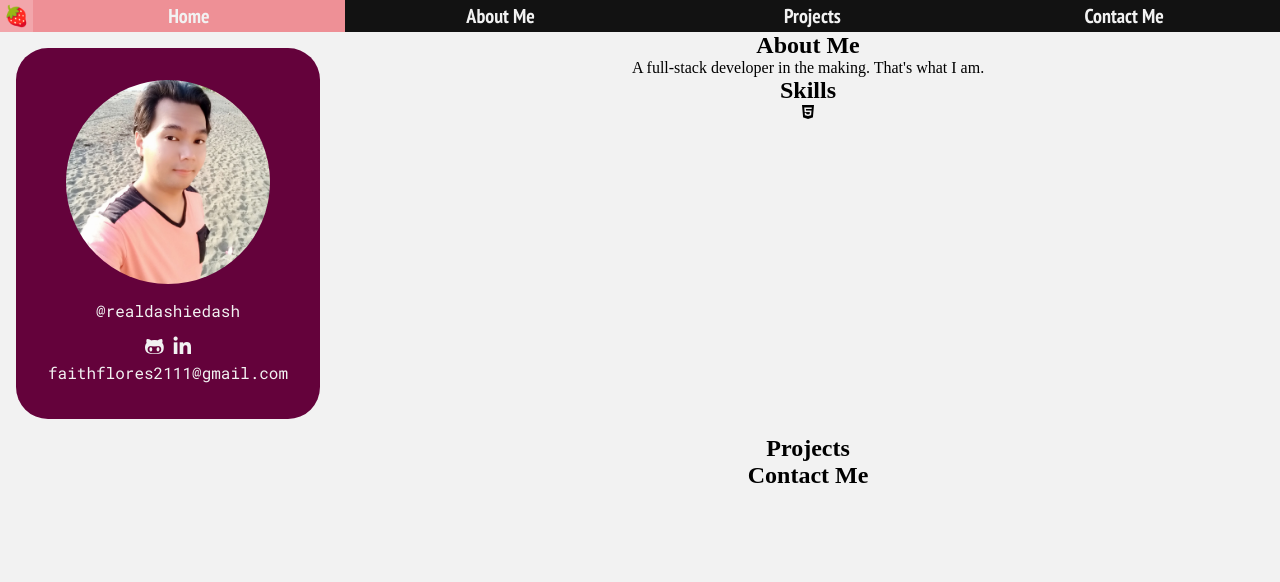
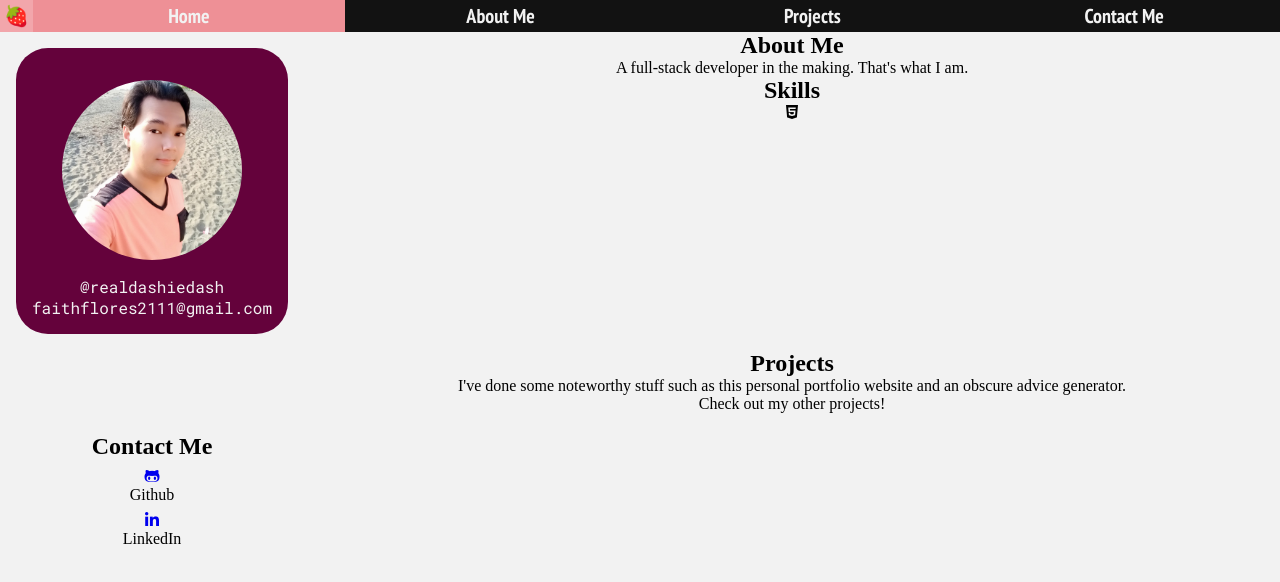
Before and after one commit to dashiedash/personal-portfolio, a plain HTML site: page index.html in a window 1280 px wide. Drawn offline with Linux system fonts and the light colour scheme.

Commit message:
Add content for the sections.

```diff
--- a/index.html
+++ b/index.html
@@ -60,24 +60,10 @@
       <main>
          <div class="banner light-text">
             <img src="resources/img/jpeg/pfp.JPG" alt="" />
-            <p class="user-tag">@realdashiedash</p>
-            <address>
-               <a
-                  href="https://github.com/dashiedash"
-                  target="_blank"
-                  class="light-text"
-               >
-                  <i class="address-icon fa-brands fa-github-alt"></i>
-               </a>
-               <a
-                  href="https://www.linkedin.com/in/faithflores2000/"
-                  target="_blank"
-                  class="light-text"
-               >
-                  <i class="address-icon fa-brands fa-linkedin-in"></i>
-               </a>
-               <p class="gmail">faithflores2111@gmail.com</p>
-            </address>
+            <p class="user-tag">
+               @realdashiedash <br />
+               faithflores2111@gmail.com
+            </p>
          </div>
          <section id="about">
             <div class="section-card about-me">
@@ -86,15 +72,37 @@
             </div>
             <div class="section-card skills">
                <h2>Skills</h2>
-               <i class="fa-brands fa-html5"></i>
+               <i class="fa-brands fa-html5 skill-icon"></i>
             </div>
          </section>
          <section id="projects">
             <h2>Projects</h2>
+            <p>
+               I've done some noteworthy stuff such as this personal portfolio
+               website and an <a>obscure advice generator</a>.
+            </p>
+            <div class="project-button">
+               <p>Check out my other projects!</p>
+            </div>
          </section>
-         <section id="contact">
+         <address id="contact">
             <h2>Contact Me</h2>
-         </section>
+            <div class="contact-card">
+               <a href="https://github.com/dashiedash" target="_blank">
+                  <i class="address-icon fa-brands fa-github-alt"></i>
+               </a>
+               <p>Github</p>
+            </div>
+            <div class="contact-card">
+               <a
+                  href="https://www.linkedin.com/in/faithflores2000/"
+                  target="_blank"
+               >
+                  <i class="address-icon fa-brands fa-linkedin-in"></i>
+               </a>
+               <p>LinkedIn</p>
+            </div>
+         </address>
       </main>
       <footer></footer>
       <script src="resources/scripts/main_scripts.js" async></script>
```
